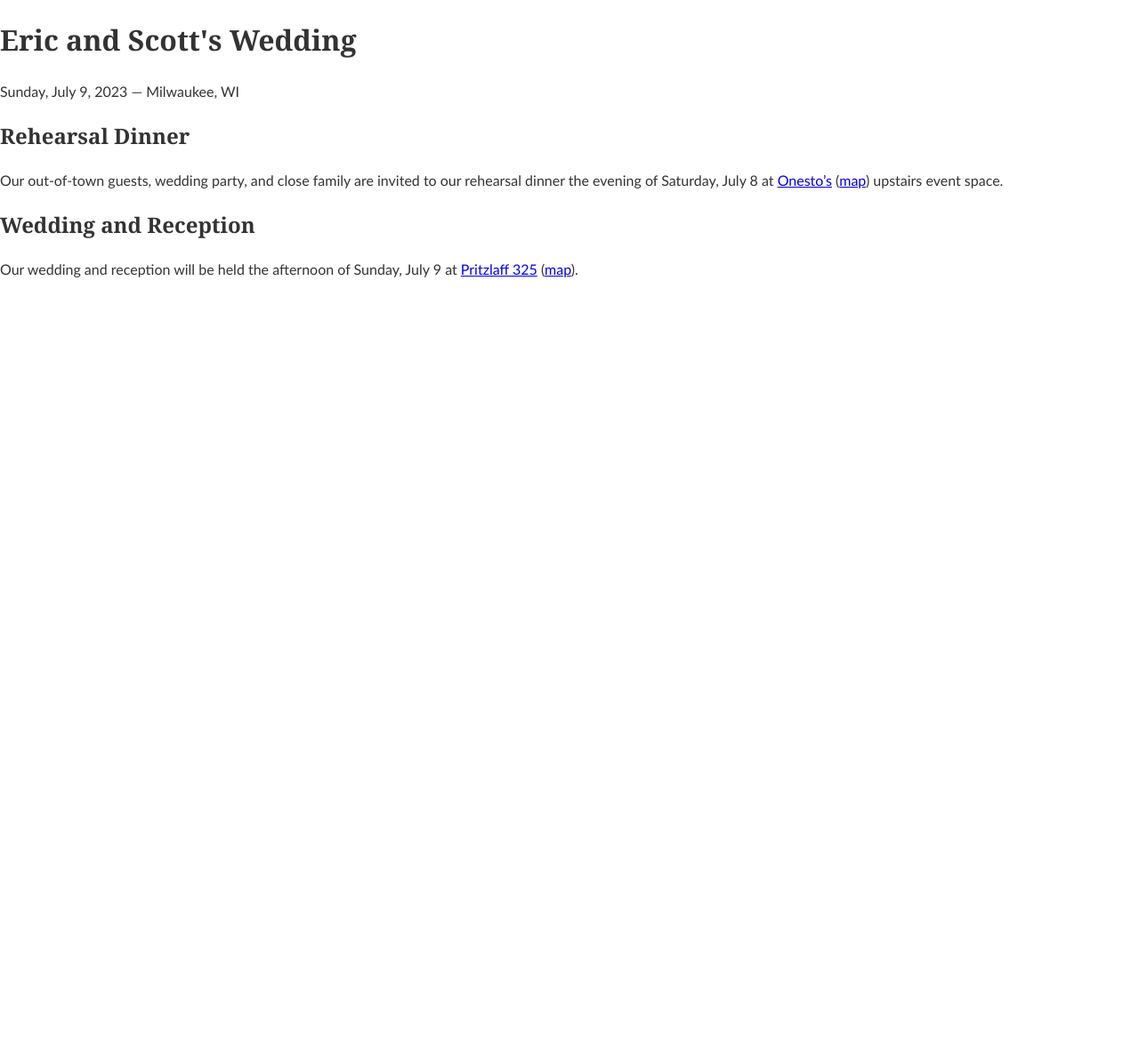
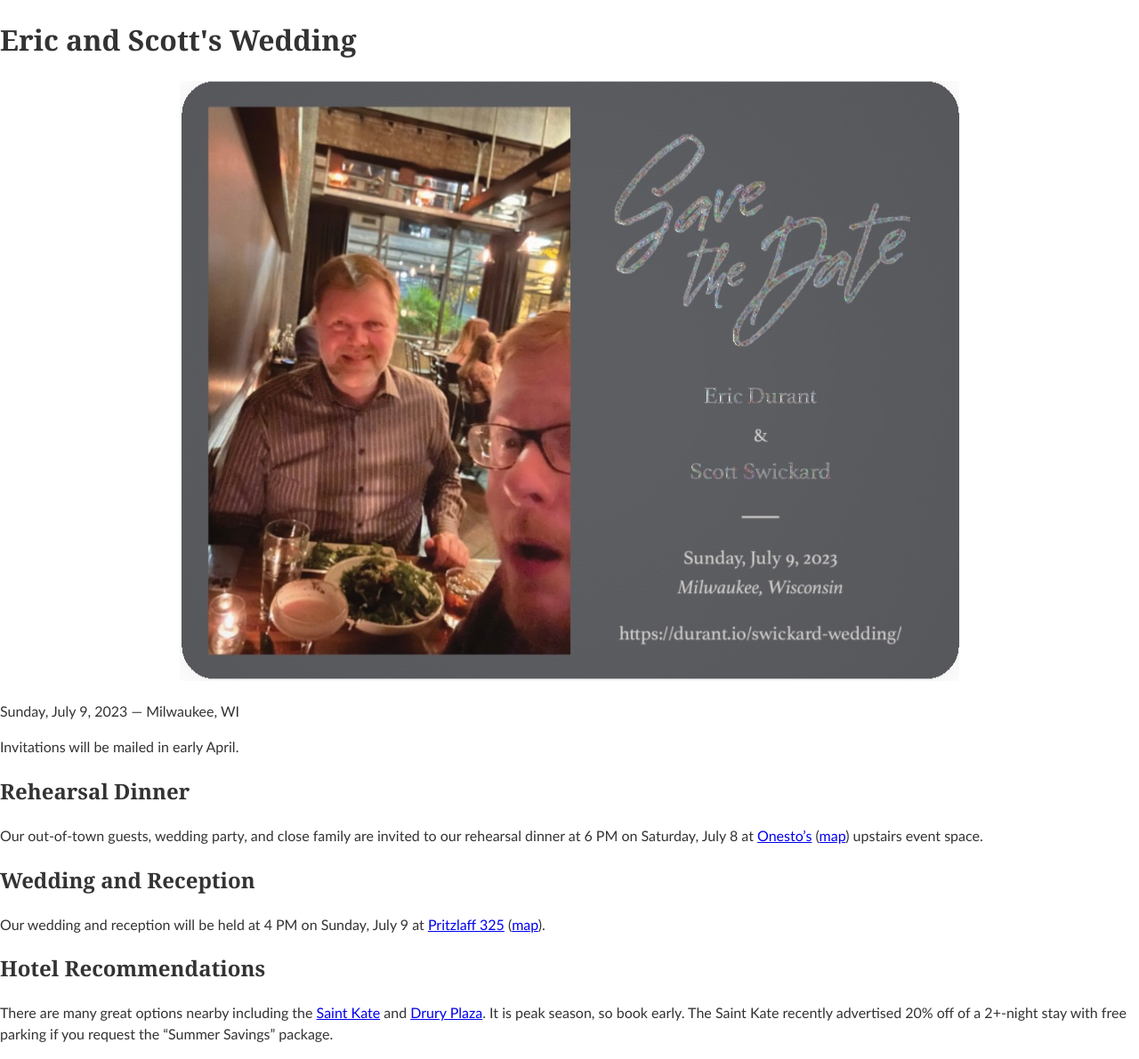
Before and after one commit to edurant/edurant.github.io, a Jekyll site: the page built from swickard-wedding/index.md, in a window 1280 px wide. Shown: the whole page at 89% size. Built offline with Jekyll 4.4.1, drawn with Linux system fonts in a browser that asks for light colours; our own code applies the rules of GitHub Pages for plain Markdown files; before the commit the page ends 900 px from its top, so only the background shows below that.

Commit message:
Wedding site update

```diff
--- a/swickard-wedding/index.md
+++ b/swickard-wedding/index.md
@@ -2,12 +2,20 @@
 title: "Eric and Scott's Wedding"
 ---
 
+<div align="center"><img src="saveDate.jpg" width=876 height=675 alt="Save the Date Card" /></div>
+
 Sunday, July 9, 2023 — Milwaukee, WI
+
+Invitations will be mailed in early April.
 
 ## Rehearsal Dinner
 
-Our out-of-town guests, wedding party, and close family are invited to our rehearsal dinner the evening of Saturday, July 8 at [Onesto's](https://onestomke.com/) ([map](https://goo.gl/maps/xjsHmUtSTwKb1FfU7)) upstairs event space.
+Our out-of-town guests, wedding party, and close family are invited to our rehearsal dinner at 6 PM on Saturday, July 8 at [Onesto's](https://onestomke.com/) ([map](https://goo.gl/maps/xjsHmUtSTwKb1FfU7)) upstairs event space.
 
 ## Wedding and Reception
 
-Our wedding and reception will be held the afternoon of Sunday, July 9 at [Pritzlaff 325](https://pritzlaffevents.com/) ([map](https://goo.gl/maps/evad1c8pV1Kxz9HH6)).
+Our wedding and reception will be held at 4 PM on Sunday, July 9 at [Pritzlaff 325](https://pritzlaffevents.com/) ([map](https://goo.gl/maps/evad1c8pV1Kxz9HH6)).
+
+## Hotel Recommendations
+
+There are many great options nearby including the [Saint Kate](https://www.saintkatearts.com/) and [Drury Plaza](https://www.reservations.com/hotel/drury-plaza-hotel-downtown-milwaukee-wi). It is peak season, so book early. The Saint Kate recently advertised 20% off of a 2+-night stay with free parking if you request the “Summer Savings” package.
```
Also changed, not shown: misc/index.md (+2 -1 lines), swickard-wedding/saveDate.jpg (added).
